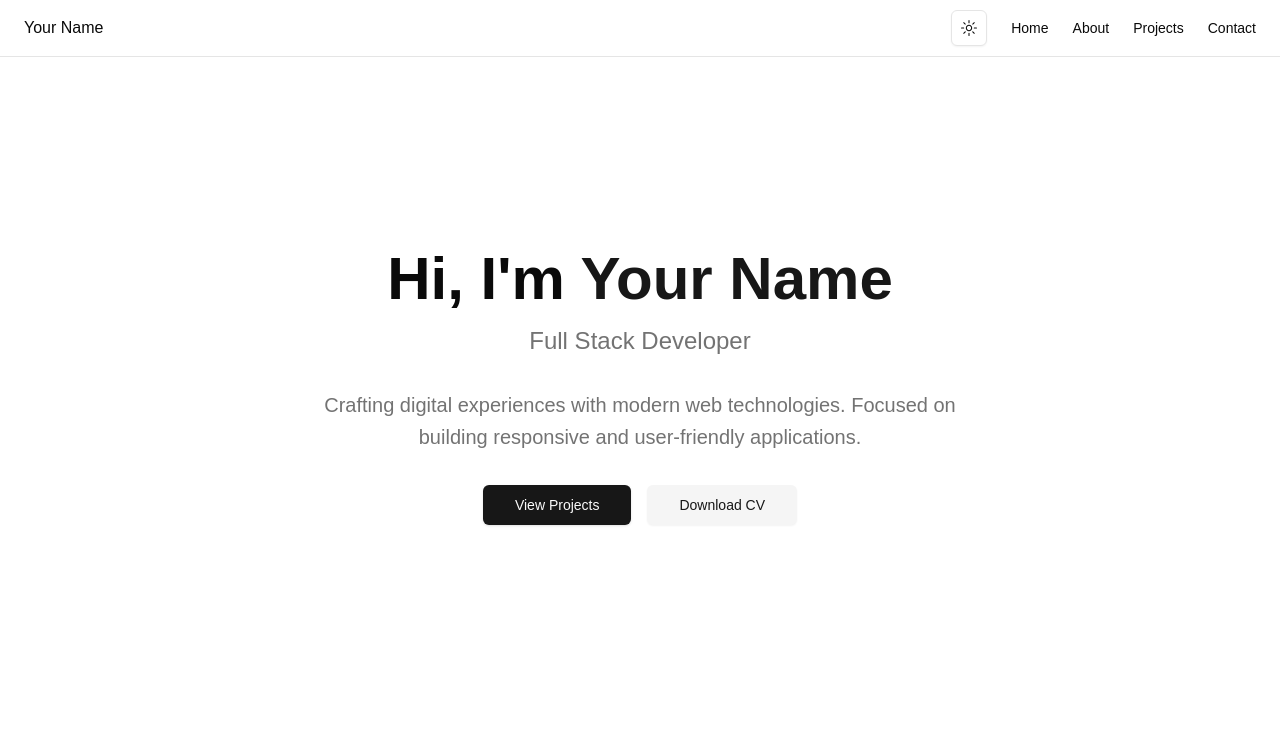
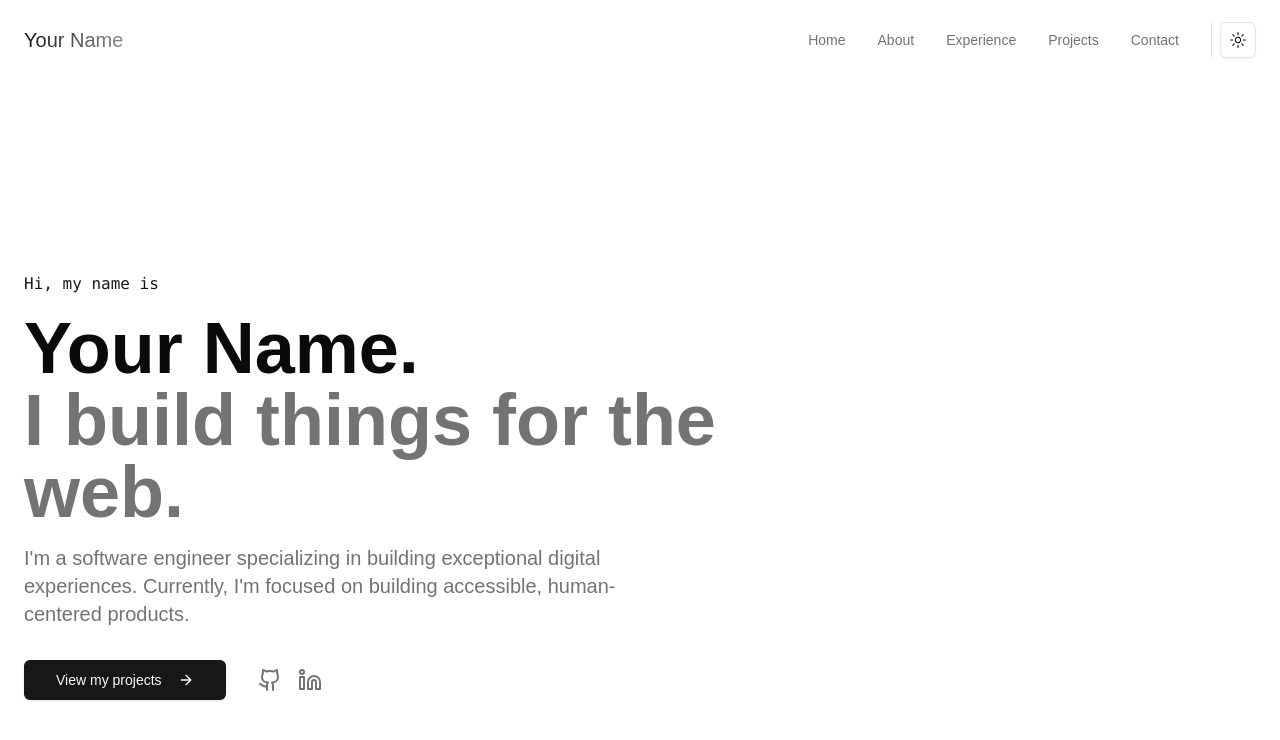
Before and after one commit to farukkandemir/portfolio-website, a Next.js app: page / in a window 1280 px wide. Shown: the top 740 px of the page. Built offline with nearby package versions, Linux system fonts and the light colour scheme.

Commit message:
header and nav improvements

```diff
--- a/components/layout/Header.tsx
+++ b/components/layout/Header.tsx
@@ -6,34 +6,39 @@ import { ModeToggle } from "../modules/ModeToggle";
 const navigation = [
   { name: "Home", href: "#home" },
   { name: "About", href: "#about" },
+  { name: "Experience", href: "#experience" },
   { name: "Projects", href: "#projects" },
   { name: "Contact", href: "#contact" },
 ] as const;
 
 const Header = () => {
   return (
-    <header className="sticky top-0 z-50 w-full border-b bg-background/95 backdrop-blur supports-[backdrop-filter]:bg-background/60">
-      <Container className="flex h-14 items-center">
-        <div className="flex flex-1 items-center justify-between">
+    <header className="sticky top-0 z-50 w-full">
+      <div className="absolute inset-0 bg-background/60 backdrop-blur-xl backdrop-saturate-150" />
+      <Container className="flex h-20">
+        <div className="relative flex flex-1 items-center justify-between">
           <Link
             href="#"
-            className="font-medium hover:opacity-75 transition"
+            className="text-xl font-medium bg-clip-text text-transparent bg-gradient-to-r from-primary to-primary/50 hover:opacity-80 transition-opacity"
             aria-label="Home"
           >
             Your Name
           </Link>
 
-          <nav className="flex items-center gap-6">
-            <ModeToggle />
+          <nav className="flex items-center gap-8">
             {navigation.map((item) => (
               <Link
                 key={item.href}
                 href={item.href}
-                className="text-sm font-medium hover:opacity-75 transition"
+                className="relative text-sm font-medium text-muted-foreground transition-colors hover:text-foreground"
               >
                 {item.name}
+                <span className="absolute inset-x-0 -bottom-1 h-px bg-gradient-to-r from-primary/0 via-primary/40 to-primary/0 opacity-0 transition-opacity duration-300 hover:opacity-100" />
               </Link>
             ))}
+            <div className="pl-2 border-l border-border">
+              <ModeToggle />
+            </div>
           </nav>
         </div>
       </Container>
--- a/components/sections/Hero.tsx
+++ b/components/sections/Hero.tsx
@@ -1,30 +1,52 @@
 import { Button } from "@/components/ui/button";
 import Container from "@/components/layout/Container";
+import { ArrowRight, Github, Linkedin } from "lucide-react";
+import Link from "next/link";
 
 const Hero = () => {
   return (
-    <section className="relative py-32 md:py-48">
+    <section id="home" className="relative py-32 md:py-48">
       <Container className="relative">
-        <div className="flex flex-col items-center text-center space-y-8">
-          <div className="space-y-4">
-            <h1 className="text-3xl md:text-5xl lg:text-6xl font-bold">
-              Hi, I&apos;m <span className="text-primary">Your Name</span>
+        <div className="flex flex-col items-start space-y-8">
+          <div className="space-y-4 max-w-[50rem]">
+            <p className="text-primary font-mono text-sm md:text-base">
+              Hi, my name is
+            </p>
+            <h1 className="text-4xl md:text-6xl lg:text-7xl font-bold">
+              Your Name.
+              <br />
+              <span className="text-muted-foreground">
+                I build things for the web.
+              </span>
             </h1>
-            <h2 className="text-xl md:text-2xl text-muted-foreground">
-              Full Stack Developer
-            </h2>
+            <p className="text-lg md:text-xl text-muted-foreground max-w-[40rem]">
+              I&apos;m a software engineer specializing in building exceptional
+              digital experiences. Currently, I&apos;m focused on building
+              accessible, human-centered products.
+            </p>
           </div>
 
-          <p className="max-w-[42rem] leading-normal text-muted-foreground sm:text-xl sm:leading-8">
-            Crafting digital experiences with modern web technologies. Focused
-            on building responsive and user-friendly applications.
-          </p>
-
-          <div className="flex flex-wrap items-center justify-center gap-4">
-            <Button size="lg">View Projects</Button>
-            <Button size="lg" variant="secondary">
-              Download CV
+          <div className="flex items-center gap-4">
+            <Button size="lg" className="group">
+              View my projects
+              <ArrowRight className="ml-2 h-4 w-4 transition-transform group-hover:translate-x-1" />
             </Button>
+            <div className="flex items-center gap-4 ml-4">
+              <Link
+                href="https://github.com"
+                target="_blank"
+                className="text-muted-foreground hover:text-foreground transition-colors"
+              >
+                <Github className="h-6 w-6" />
+              </Link>
+              <Link
+                href="https://linkedin.com"
+                target="_blank"
+                className="text-muted-foreground hover:text-foreground transition-colors"
+              >
+                <Linkedin className="h-6 w-6" />
+              </Link>
+            </div>
           </div>
         </div>
       </Container>
```
